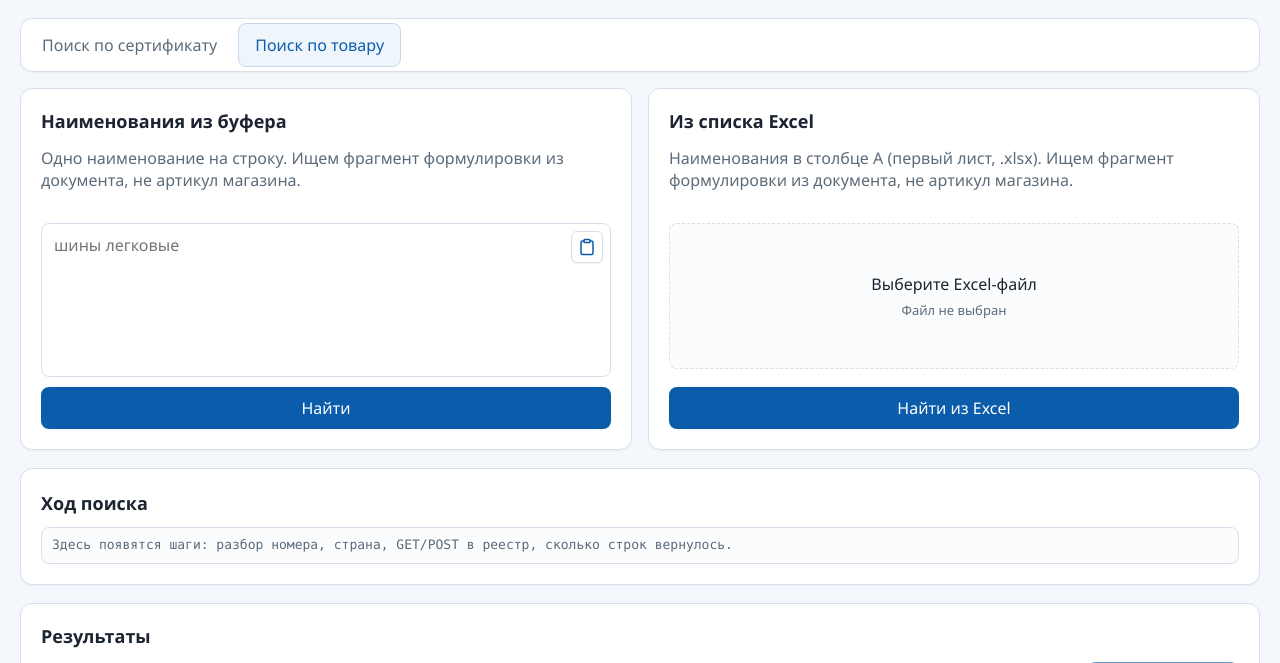
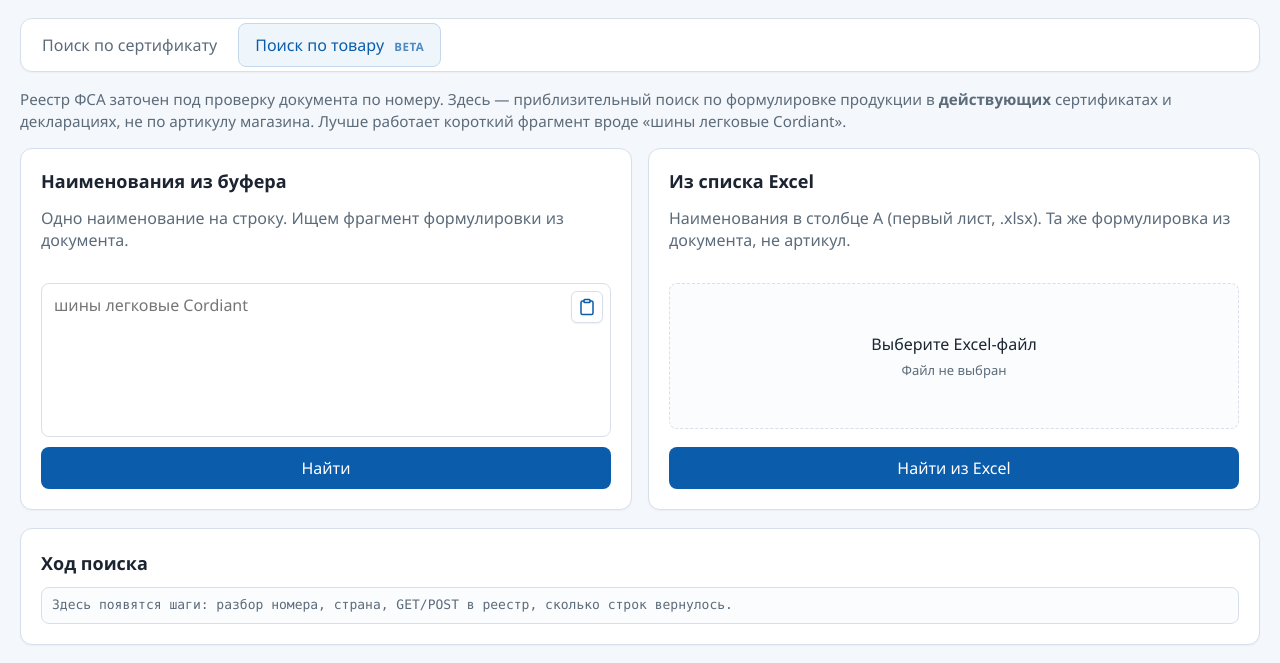
Before and after one commit to Bostich2/cert-parser, a Python web app: template src/cert_parser/web/templates/index.html in a window 1280 px wide, after a click that opens the changed part. Shown: the part 120-783 px from the top of the page. Run offline with Jinja, Linux system fonts and the light colour scheme; the template is opened without the code that fills it, so the values that code supplies are empty.

Commit message:
Mark product search as beta and document FSA acting filters.

```diff
--- a/src/cert_parser/web/static/style.css
+++ b/src/cert_parser/web/static/style.css
@@ -201,6 +201,15 @@ body {
     border-color: #c5d7eb;
 }
 
+.search-tab-beta {
+    margin-left: 6px;
+    font-size: 0.72em;
+    font-weight: 700;
+    letter-spacing: 0.04em;
+    text-transform: uppercase;
+    opacity: 0.7;
+}
+
 .search-tab:focus-visible {
     outline: 2px solid var(--accent);
     outline-offset: 1px;
@@ -216,6 +225,14 @@ body {
 
 .sources-grid--product {
     grid-template-columns: repeat(2, minmax(0, 1fr));
+}
+
+.product-search-note {
+    grid-column: 1 / -1;
+    margin: 0;
+    color: var(--muted);
+    font-size: 0.95rem;
+    line-height: 1.45;
 }
 
 .sources-grid[hidden] {
--- a/src/cert_parser/web/templates/index.html
+++ b/src/cert_parser/web/templates/index.html
@@ -71,7 +71,7 @@
                 </button>
                 <button type="button" class="search-tab" role="tab" id="tab-product"
                         aria-controls="panel-product" aria-selected="false" tabindex="-1" data-keep-enabled>
-                    Поиск по товару
+                    Поиск по товару <span class="search-tab-beta">beta</span>
                 </button>
             </div>
 
@@ -144,13 +144,14 @@
             </div>
 
             <div id="panel-product" class="sources-grid sources-grid--product" role="tabpanel" aria-labelledby="tab-product" hidden>
+                <p class="product-search-note">Реестр ФСА заточен под проверку документа по номеру. Здесь — приблизительный поиск по формулировке продукции в <strong>действующих</strong> сертификатах и декларациях, не по артикулу магазина. Лучше работает короткий фрагмент вроде «шины легковые Cordiant».</p>
                 <section class="card source-card">
                     <h2>Наименования из буфера</h2>
                     <form id="product-list-form" class="source-form">
-                        <label class="source-desc" for="product-list">Одно наименование на строку. Ищем фрагмент формулировки из документа, не артикул магазина.</label>
+                        <label class="source-desc" for="product-list">Одно наименование на строку. Ищем фрагмент формулировки из документа.</label>
                         <div class="source-main">
                             <div class="textarea-wrap">
-                                <textarea id="product-list" rows="6" placeholder="шины легковые"></textarea>
+                                <textarea id="product-list" rows="6" placeholder="шины легковые Cordiant"></textarea>
                                 <button type="button" id="product-paste-btn" class="paste-icon-btn"
                                         title="Вставить из буфера" aria-label="Вставить из буфера">
                                     <svg xmlns="http://www.w3.org/2000/svg" width="18" height="18" viewBox="0 0 24 24"
@@ -171,7 +172,7 @@
                 <section class="card source-card">
                     <h2>Из списка Excel</h2>
                     <form id="product-xlsx-form" class="source-form">
-                        <label class="source-desc" for="product-xlsx-file">Наименования в столбце A (первый лист, .xlsx). Ищем фрагмент формулировки из документа, не артикул магазина.</label>
+                        <label class="source-desc" for="product-xlsx-file">Наименования в столбце A (первый лист, .xlsx). Та же формулировка из документа, не артикул.</label>
                         <input id="product-xlsx-file" class="sr-only" name="file" type="file" accept=".xlsx,.xlsm,application/vnd.openxmlformats-officedocument.spreadsheetml.sheet">
                         <div class="source-main">
                             <label id="product-xlsx-drop" class="file-dropzone" for="product-xlsx-file" tabindex="0" role="button"
```
Also changed, not shown: ai_docs/develop/api/search-product.md (+6 -4 lines), ai_docs/develop/usage-guide.md (+6 -4 lines), tests/test_russia_provider.py (+25 -15 lines), README.md, ai_docs/changelog/CHANGELOG.md.
